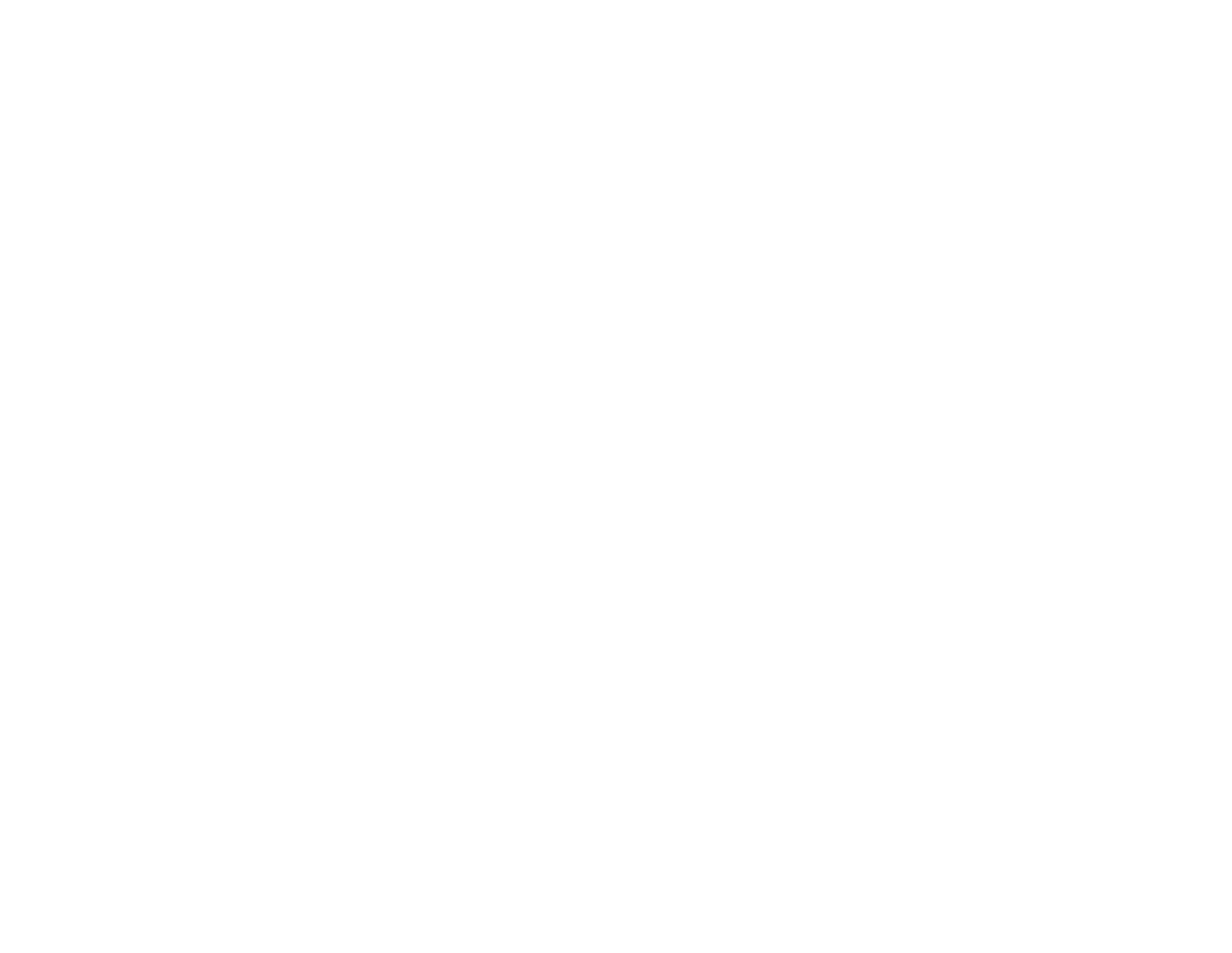
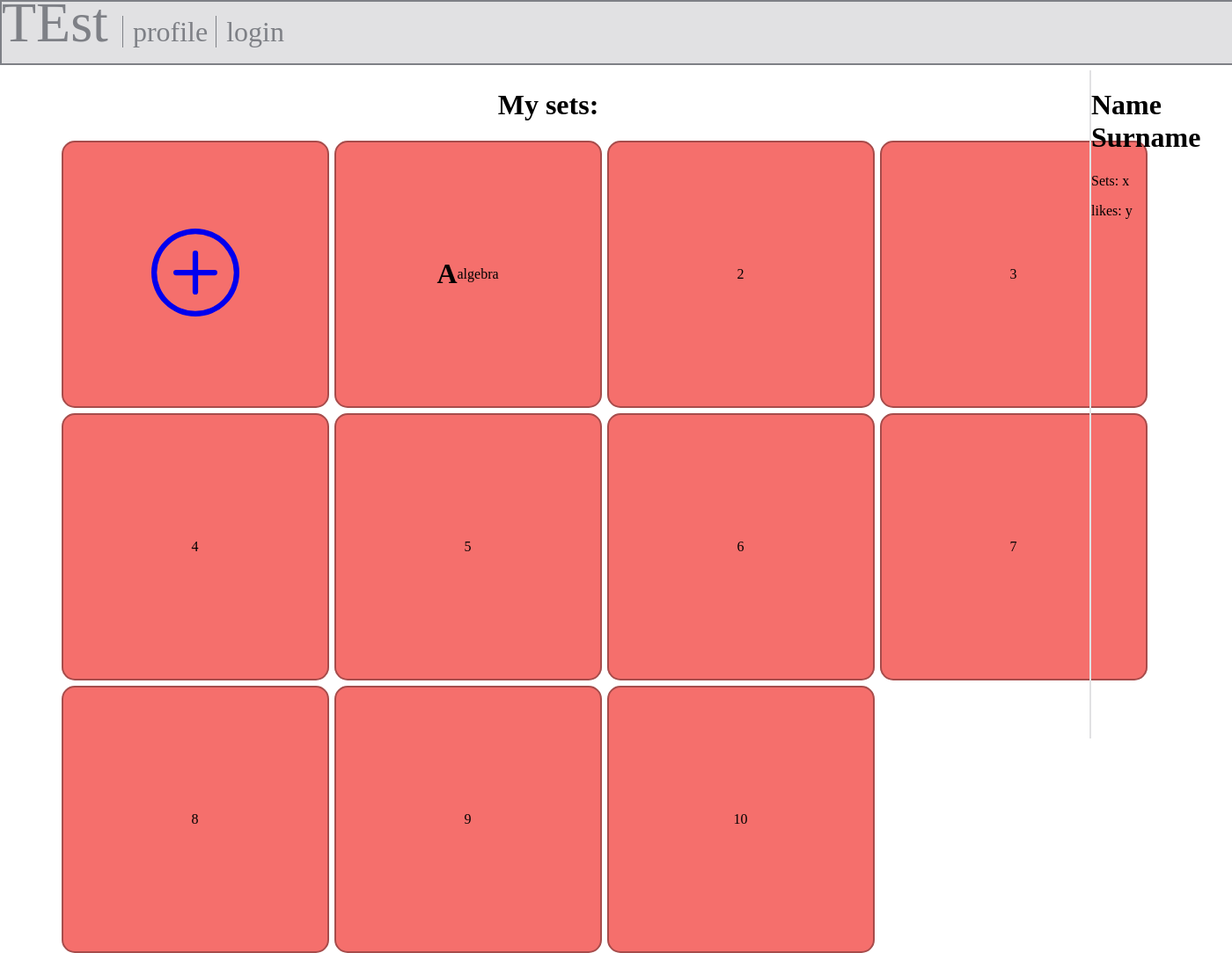
Before and after one commit to Arr170/semestralkaZWA, a PHP site: page /user in a window 1400 px wide. Before the commit the page is empty. Shown: the whole page at 88% size. Before the commit the page ends 800 px from the top, so only its background shows below. Run offline with PHP 8.4, Linux system fonts and the light colour scheme.

Commit message:
profile page demo

```diff
--- a/app/views/user/index.php
+++ b/app/views/user/index.php
@@ -0,0 +1,118 @@
+<!DOCTYPE html>
+
+<html>
+
+<head>
+    <link rel="stylesheet" href="../public/styles/style.css">
+    <title>
+        test
+    </title>
+</head>
+
+
+<body class="bg-light">
+
+    <div class="modal" name="login-modal" id="login-modal">
+
+        <div class="modal-content">
+
+            <form class="bg-lightgrey">
+                <div class="inputdiv">
+                    <label class="form-label" for="email-input">E-mail:</label>
+                    <input class="form-input" t ype="email" id="email-input" name="email-input" required />
+                </div>
+                <div class="inputdiv">
+                    <label class="form-label" for="pass-input">Password:</label>
+                    <input class="form-input" t ype="password" id="pass-input" name="pass-input" required />
+                </div>
+                <div class="inputdiv">
+                    <button type="submit" class="form-btn bg-lightgrey2 text-secondary">Submit</button>
+                </div>
+                <p>Don't have account yet? <a onclick="showSignup()" class="link-active">sign up</a></p>
+            </form>
+        </div>
+    </div>
+
+    <div class="modal" name="signup-modal" id="signup-modal">
+
+        <div class="modal-content">
+
+            <form class="bg-lightgrey" onsubmit="checkPassword(event)">
+                <div class="inputdiv">
+                    <label class="form-label" for="email-input">E-mail:</label>
+                    <input class="form-input" type="email" id="sign-email-input" name="email-input" required />
+                </div>
+                <div class="inputdiv">
+                    <label class="form-label" for="pass-input">Password:</label>
+                    <input class="form-input" type="password" id="sign-pass-input" name="pass-input" pattern=".{8,}" required />
+                </div>
+                <div class="inputdiv">
+                    <label class="form-label" for="rep-pass-input">Repeat password:</label>
+                    <input class="form-input" type="password" id="sign-rep-pass-input" pattern=".{8,}" required />
+                </div>
+                <span id="signup-warning" class="warning-sign"></span>
+                <div class="inputdiv">
+                    <button type="submit" class="form-btn bg-lightgrey2 text-secondary">Submit</button>
+                </div>
+            </form>
+        </div>
+    </div>
+
+    <nav class="page-navbar bg-lightgrey text-secondary">
+        <a href="./index.html" class="navbar-name">
+            TEst
+        </a>
+        <a href="./profile.html" class="navbar-item">profile</a>
+        <a onclick="showLogin()" class="navbar-item">login</a>
+    </nav>
+
+    <div class="page-body profile-container">
+        <div class=""><!--my cards holder-->
+            <h1 class="center">My sets:</h1>
+            <div class="grid-box center">
+                <div class="card bg-warning">
+                    <div class="card-content">
+                        <a href="/setCreator/index">
+                            <svg xmlns="http://www.w3.org/2000/svg" width="100" height="100" fill="currentColor"
+                                viewBox="0 0 16 16">
+                                <path d="M8 15A7 7 0 1 1 8 1a7 7 0 0 1 0 14m0 1A8 8 0 1 0 8 0a8 8 0 0 0 0 16" />
+                                <path
+                                    d="M8 4a.5.5 0 0 1 .5.5v3h3a.5.5 0 0 1 0 1h-3v3a.5.5 0 0 1-1 0v-3h-3a.5.5 0 0 1 0-1h3v-3A.5.5 0 0 1 8 4" />
+                            </svg>
+                        </a>
+
+                    </div>
+
+                </div>
+                <div class="card bg-warning">
+                    <span class="card-content">
+                        <h1 class="card-icon">A</h1>
+                        <p class="card-title">algebra</p>
+
+                    </span>
+                </div>
+                <div class="card bg-warning">
+                    <div class="card-content">
+                        2
+                    </div>
+                </div>
+                <div class="card bg-warning">3</div>
+                <div class="card bg-warning">4</div>
+                <div class="card bg-warning">5</div>
+                <div class="card bg-warning">6</div>
+                <div class="card bg-warning">7</div>
+                <div class="card bg-warning">8</div>
+                <div class="card bg-warning">9</div>
+                <div class="card bg-warning">10</div>
+
+            </div>
+        </div>
+        <div class="center profile-stats"><!--profile info-->
+            <h1 id="profile-name">Name Surname</h1>
+            <p>Sets: <span id="sets-count">x</span></p>
+            <p>likes: <span id="likes-count">y</span></p>
+        </div>
+
+    </div>
+
+</body>
--- a/public/styles/navbar.css
+++ b/public/styles/navbar.css
@@ -6,7 +6,7 @@
     top: 0px;
     left: 0px;
     height: 70px;
-    width: 100vw;
+    width: 100%;
     z-index: 1000;
     word-spacing: 150%;
     line-height: 3rem;
--- a/public/styles/style.css
+++ b/public/styles/style.css
@@ -11,7 +11,6 @@
 body {
     padding: 0px;
     height: 100vh;
-    width: 100vw;
 }
 
 
@@ -38,6 +37,15 @@
     column-gap: 10px;
     width: 90%;
     left: 5%;
+}
+
+.profile-container{
+    display: flex;
+    flex-direction: row;
+}
+
+.profile-stats{
+    border-left: 2px solid var(--lightgrey-color);
 }
 
 
```
